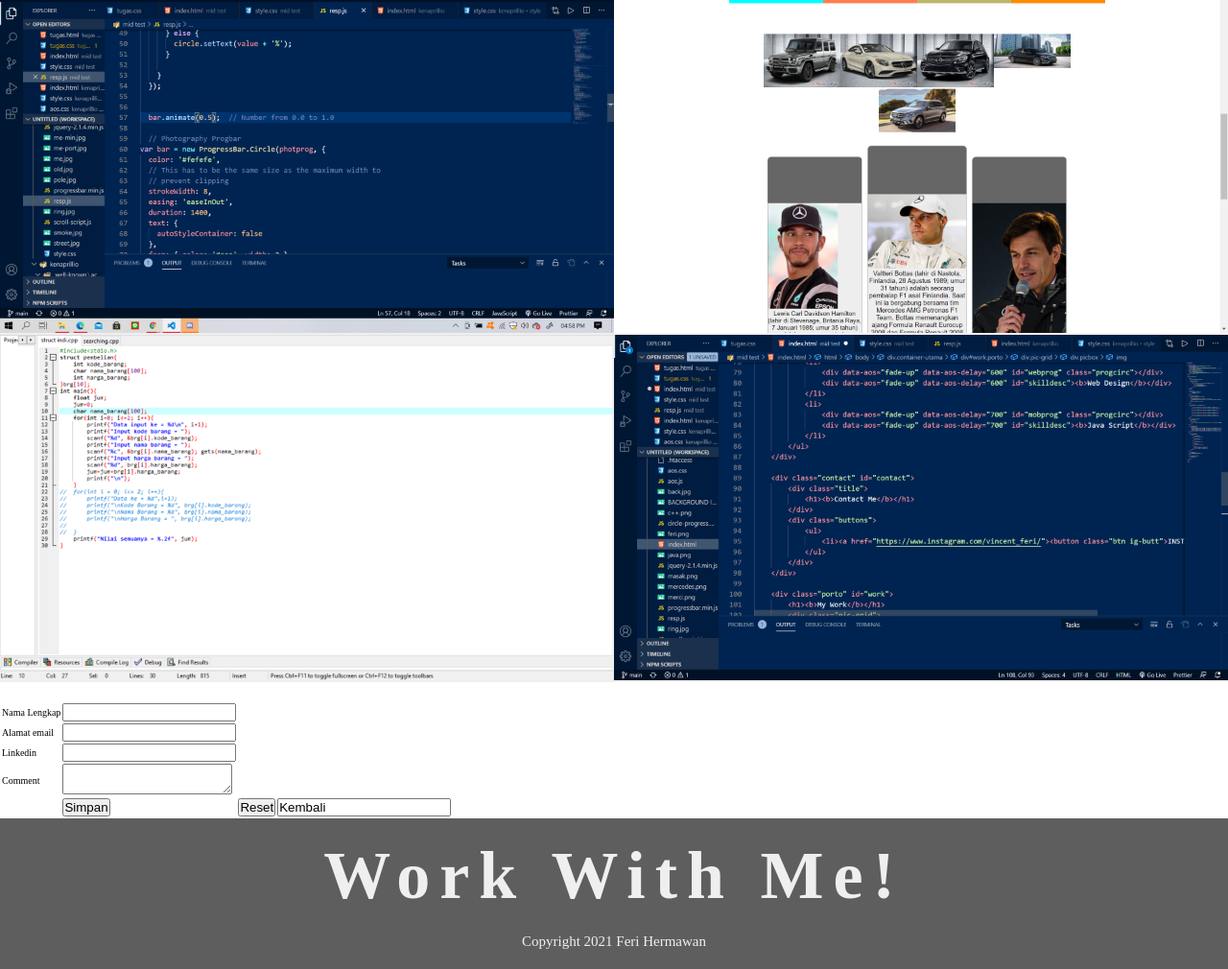
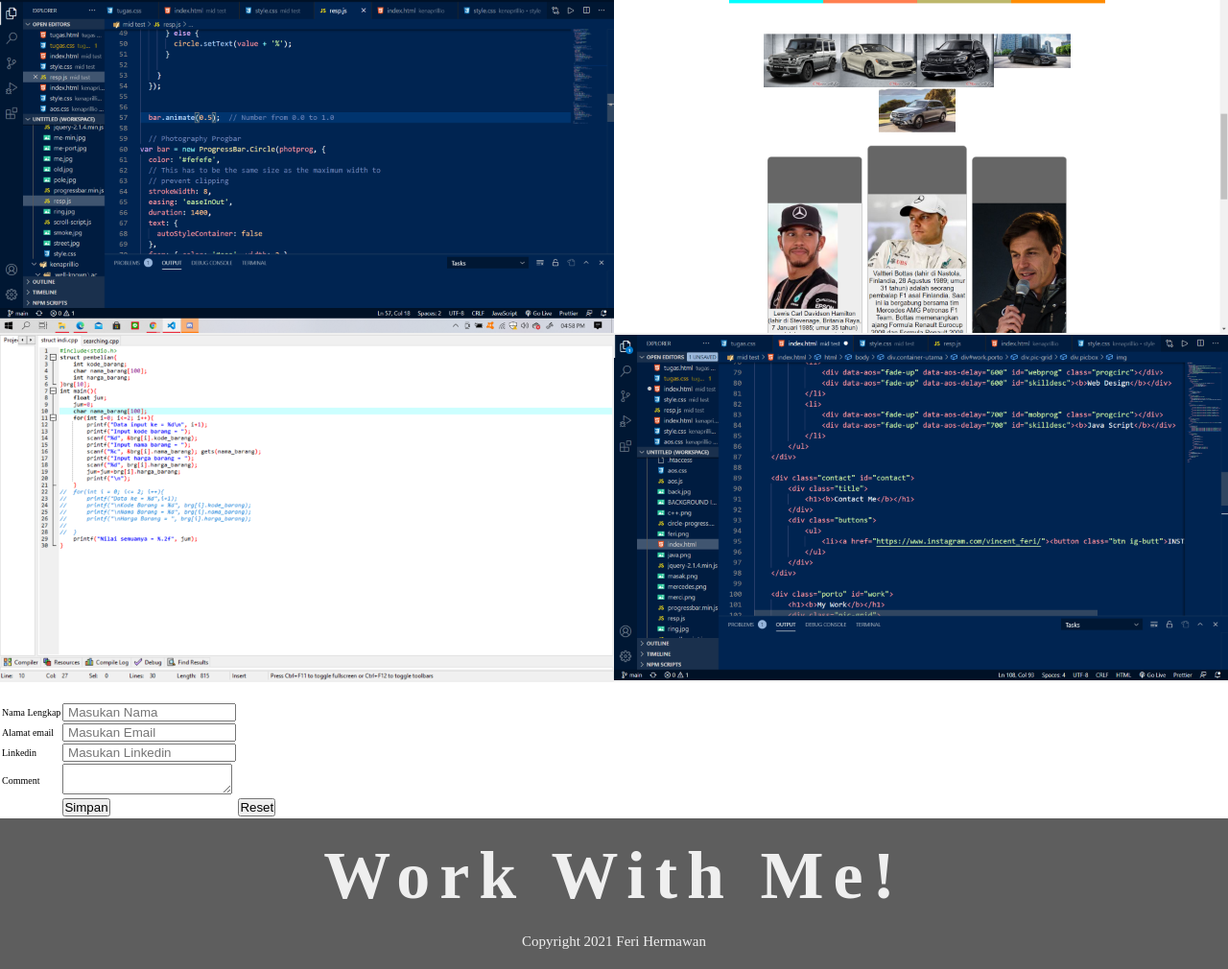
Before and after one commit to ferihermawan/Feri-hermawa-mid-project, a plain HTML site: page index.html in a window 1280 px wide. Shown: the part 2468-3478 px from the top of the page at 96% size. Drawn offline with nearby package versions, Linux system fonts and the light colour scheme; a web font is replaced by a local one.

Commit message:
first commit

```diff
--- a/index.html
+++ b/index.html
@@ -143,15 +143,15 @@
             <table>
                 <tr>
                     <td>Nama Lengkap</td>
-                    <td><input type="text"></td>
+                    <td><input type="text" placeholder=" Masukan Nama" ></td>
                 </tr>
                 <tr>
                     <td>Alamat email</td>
-                    <td><input type="text"></td>
+                    <td><input type="text" placeholder=" Masukan Email"></td>
                 </tr>
                 <tr>
                     <td>Linkedin</td>
-                    <td><input type="text"></td>
+                    <td><input type="text" placeholder=" Masukan Linkedin"></td>
                 </tr>
                 <tr>
                     <td>Comment</td>
@@ -161,7 +161,7 @@
                     <td></td>
                     <td><input type="Submit" value="Simpan"></td>
                     <td><input type="Reset" value="Reset"></td>
-                    <td><input type="Back" value="Kembali"></td>
+
                 </tr>
             </table>
         </div>
```
